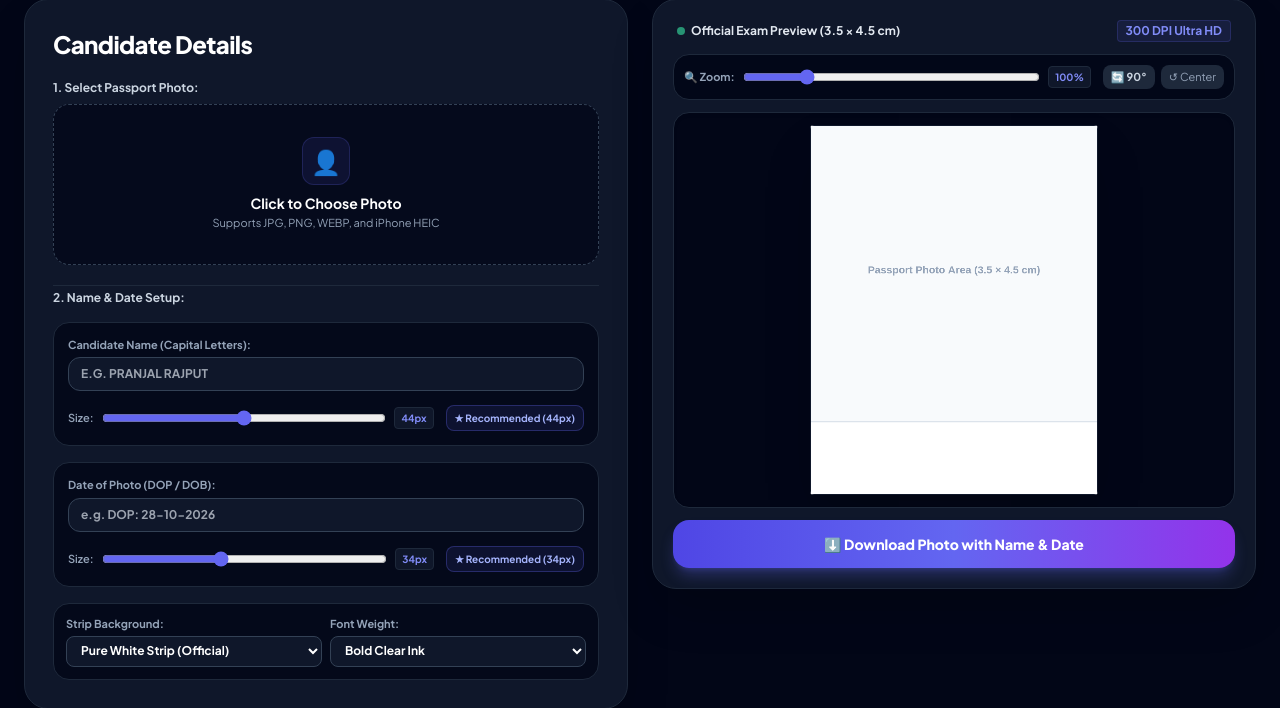
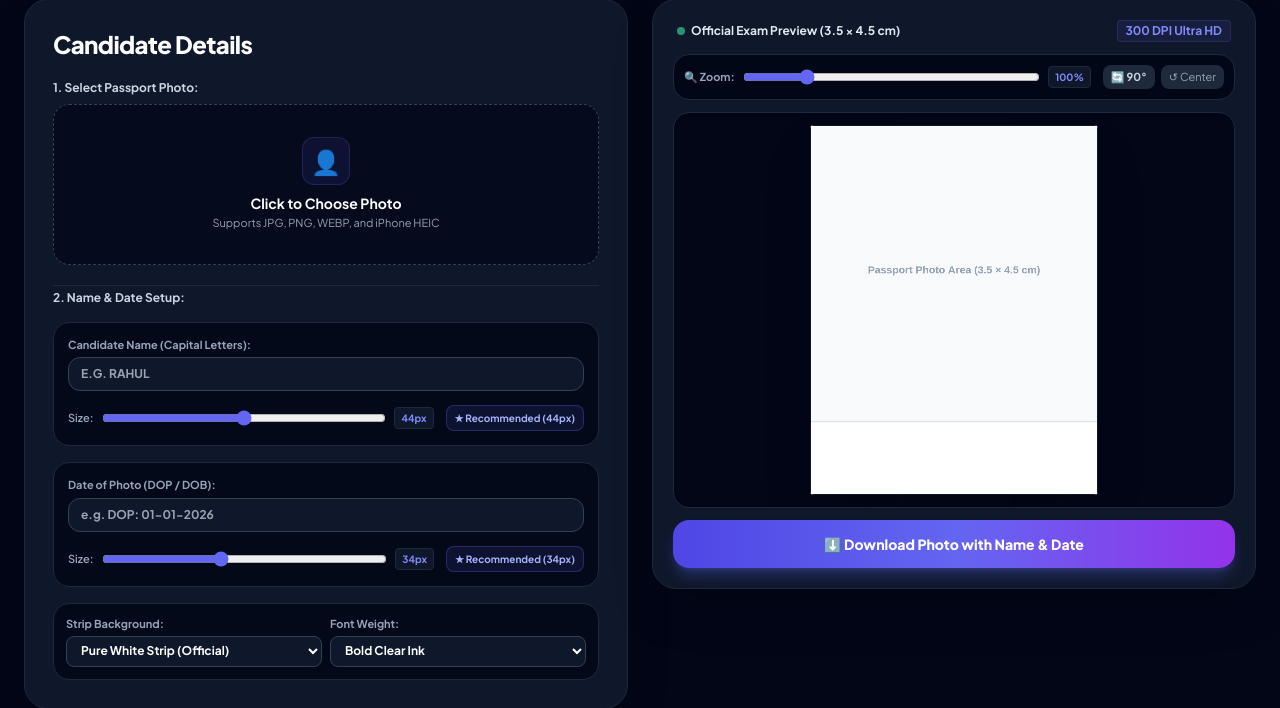
Before and after one commit to pranjalrajput243/smartpictools, a Flask app: page /add-name-date-on-photo in a window 1280 px wide. Shown: the part 212-920 px from the top of the page. Run offline with Flask 3, Linux system fonts and the light colour scheme; some libraries are stand-ins or nearby versions.

Commit message:
Update add-name-date-on-photo.html

```diff
--- a/templates/add-name-date-on-photo.html
+++ b/templates/add-name-date-on-photo.html
@@ -182,7 +182,7 @@
                     <div class="bg-slate-950/80 p-3.5 rounded-2xl border border-slate-800 space-y-2.5">
                         <div>
                             <label class="block text-[11px] font-bold text-slate-400 mb-1">Candidate Name (Capital Letters):</label>
-                            <input type="text" id="input-name" value="" oninput="renderFinalCanvas()" placeholder="e.g. PRANJAL RAJPUT" class="w-full bg-slate-900 border border-slate-700 rounded-xl px-3 py-2 text-xs font-bold text-white uppercase focus:outline-none focus:border-indigo-500">
+                            <input type="text" id="input-name" value="" oninput="renderFinalCanvas()" placeholder="e.g. RAHUL" class="w-full bg-slate-900 border border-slate-700 rounded-xl px-3 py-2 text-xs font-bold text-white uppercase focus:outline-none focus:border-indigo-500">
                         </div>
 
                         <!-- Name Font Size Slider & Recommended Button -->
@@ -202,7 +202,7 @@
                     <div class="bg-slate-950/80 p-3.5 rounded-2xl border border-slate-800 space-y-2.5">
                         <div>
                             <label class="block text-[11px] font-bold text-slate-400 mb-1">Date of Photo (DOP / DOB):</label>
-                            <input type="text" id="input-date" value="" oninput="renderFinalCanvas()" placeholder="e.g. DOP: 28-10-2026" class="w-full bg-slate-900 border border-slate-700 rounded-xl px-3 py-2 text-xs font-bold text-white focus:outline-none focus:border-indigo-500">
+                            <input type="text" id="input-date" value="" oninput="renderFinalCanvas()" placeholder="e.g. DOP: 01-01-2026" class="w-full bg-slate-900 border border-slate-700 rounded-xl px-3 py-2 text-xs font-bold text-white focus:outline-none focus:border-indigo-500">
                         </div>
 
                         <!-- Date Font Size Slider & Recommended Button -->
```
